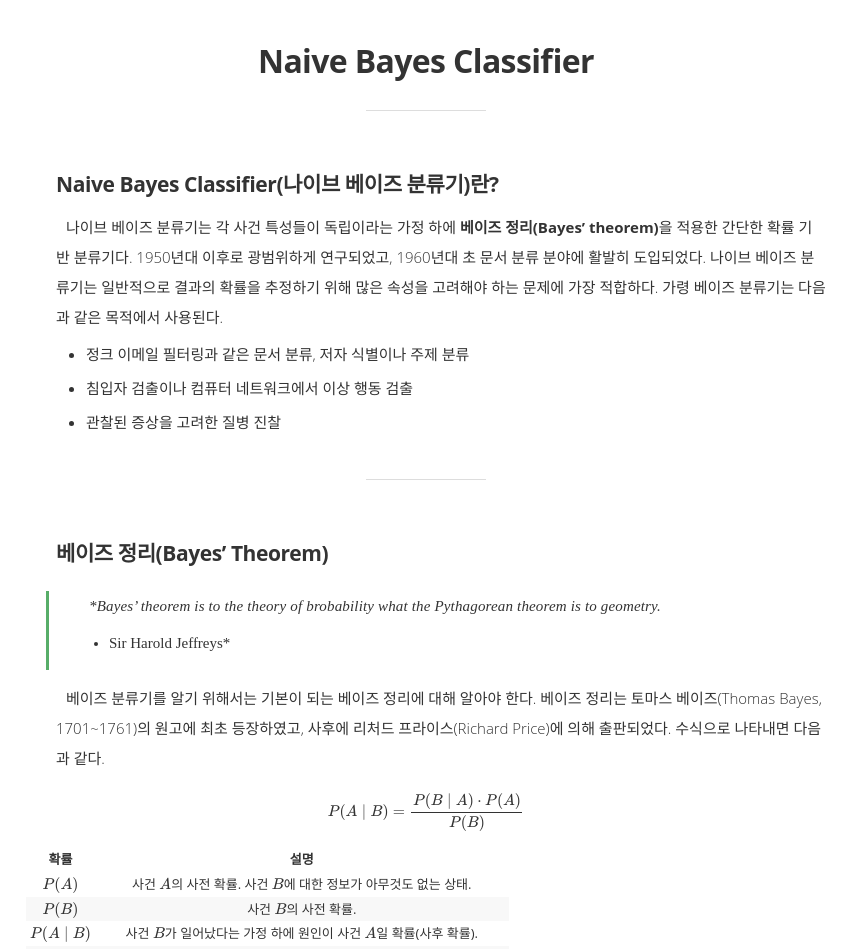
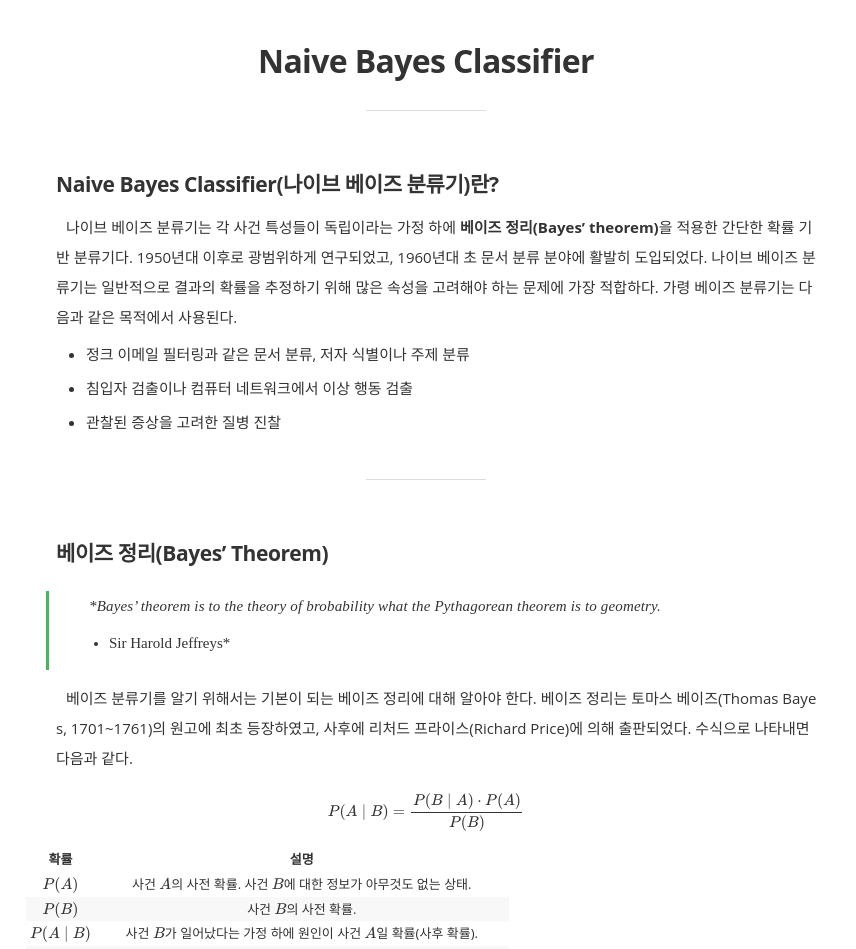
Before and after one commit to otzslayer/deprecated-blog, a Jekyll site: the page built from _posts/machine_learning/2016-01-29-naive-bayes.md, in a window 1280 px wide. Shown: the part 940-1889 px from the top of the page, without its empty margins (214-1070 px from the left). Built offline with Jekyll 4.4.1, drawn with Linux system fonts in a browser that asks for light colours; nearby versions of some CDN libraries; some web fonts are replaced; library files that are not in the unit come from our copies; formulas are drawn with MathJax 3.

Commit message:
New Post 161225

```diff
--- a/css/main.sass
+++ b/css/main.sass
@@ -164,7 +164,7 @@ body
           text-decoration: none
     .post-excerpt
       letter-spacing: -0.02em
-      font-weight: 300
+      font-weight: 400
       font-style: normal
       font-size: 20px
       line-height: 1.3
@@ -388,7 +388,7 @@ body
     h2
       font-size: 32px
     p
-      font-weight: 300
+      font-weight: 400
       font-style: normal
       font-size: 15px
       line-height: 30px
@@ -416,7 +416,7 @@ body
       text-align: center
       padding: 0 0 0 0
     figcaption
-      font-weight: 300
+      font-weight: 400
       font-style: italic
       font-size: 15px
       line-height: 1.3
@@ -439,7 +439,7 @@ body
       border-left: 3px solid #57ad68
       p
         letter-spacing: 0.01rem
-        font-weight: 300
+        font-weight: 400
         font-style: italic
         mborder-left: 3px solid #57ad68
         mpadding-left: 20px
@@ -452,7 +452,7 @@ body
       line-height: 30px
     li
       padding: 0
-      font-weight: 300
+      font-weight: 400
       font-style: normal
       font-size: 15px
       line-height: 30px
```
Also changed, not shown: 1 other file.
